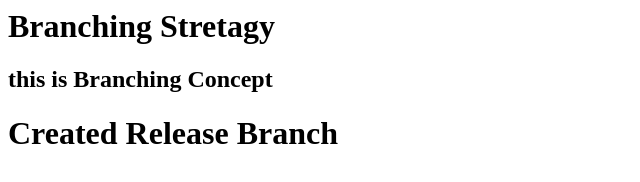
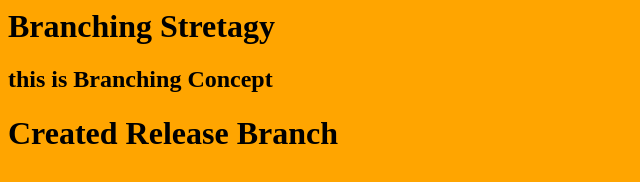
Before and after one commit to BABJI-AWS-DEVOPS/git-branch-strategy, a plain HTML site: page index.html in a window 1280 px wide. Shown: the whole page, without its empty margins (0-640 px from the left). Drawn offline with Linux system fonts and the light colour scheme.

Commit message:
V4-Release

```diff
--- a/index.html
+++ b/index.html
@@ -1,5 +1,5 @@
 <html>
-<body>
+<body bgcolor="Orange">
 <h1>Branching Stretagy</h1>
 <h2>this is Branching Concept </h2>
 <h1>Created Release Branch</h1>
```
